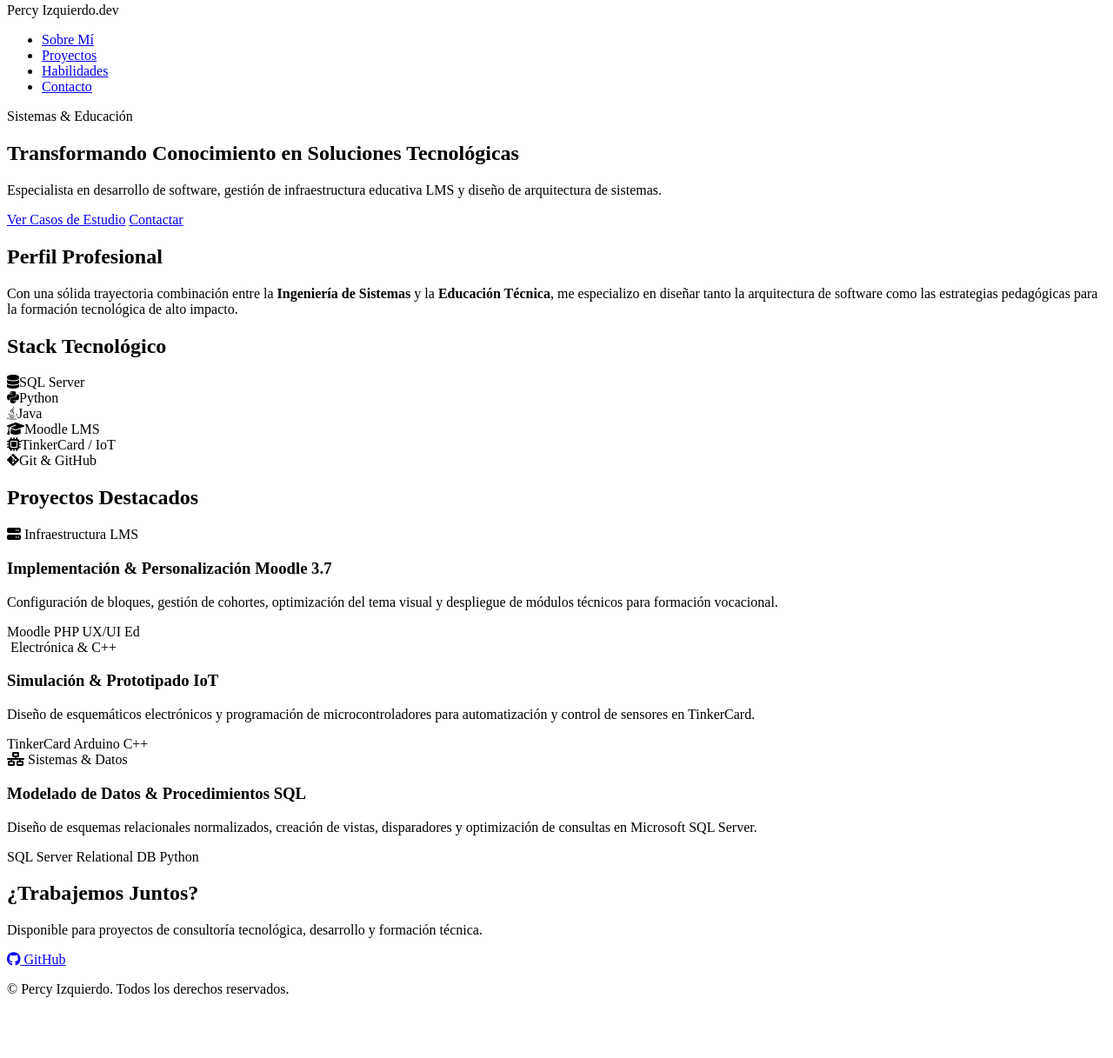
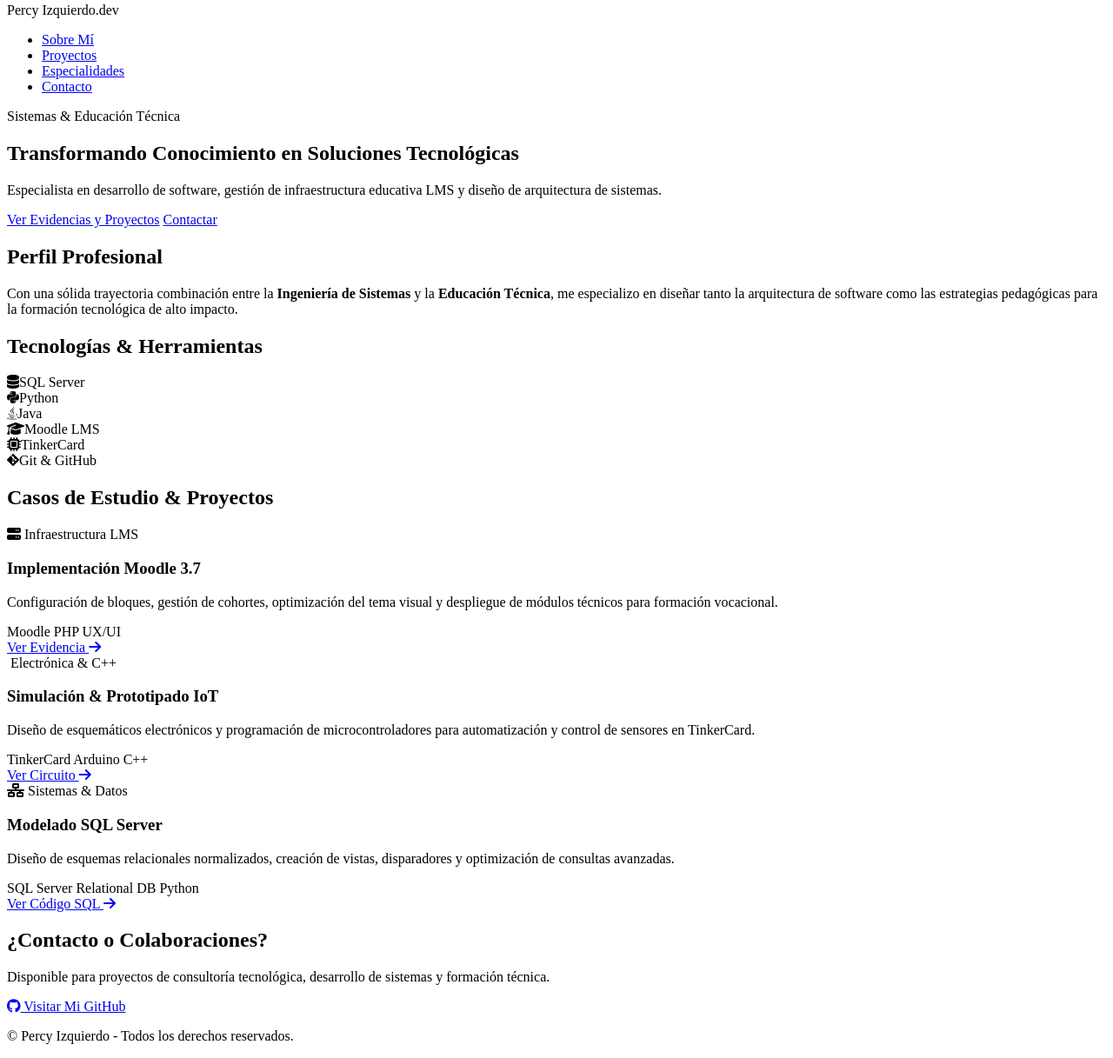
Before and after one commit to percyjavier2023-source/percyjavier2023-source.github.io, a plain HTML site: page index.html in a window 1280 px wide. Shown: the part 5-1222 px from the top of the page at 87% size. Before the commit the page ends 1168 px from the top, so only its background shows below. Drawn offline with Linux system fonts and the light colour scheme.

Commit message:
Update index.html

```diff
--- a/index.html
+++ b/index.html
@@ -2,63 +2,67 @@
 <html lang="es">
 <head>
     <meta charset="UTF-8">
-    <meta name="viewport" content="width=device-width, initial-scale=1.0">
-    <title>Percy Izquierdo - Ingeniero & Educador Técnico</title>
+    <title>Percy Izquierdo - Portafolio Profesional</title>
     <link rel="stylesheet" href="style.css">
-    <!-- Font Awesome para Íconos -->
+    <!-- Íconos de FontAwesome -->
     <link rel="stylesheet" href="https://cdnjs.cloudflare.com/ajax/libs/font-awesome/6.4.0/css/all.min.css">
 </head>
 <body>
 
+    <!-- Encabezado Fijo -->
     <header>
+        <div class="header-container">
+            <div class="logo">Percy Izquierdo<span>.dev</span></div>
             <nav>
-            <div class="logo">Percy Izquierdo<span>.dev</span></div>
                 <ul>
                     <li><a href="#sobre-mi">Sobre Mí</a></li>
                     <li><a href="#proyectos">Proyectos</a></li>
-                <li><a href="#skills">Habilidades</a></li>
+                    <li><a href="#skills">Especialidades</a></li>
                     <li><a href="#contacto" class="btn-nav">Contacto</a></li>
                 </ul>
             </nav>
+        </div>
     </header>
 
-    <main>
-        <!-- Hero Section -->
+    <!-- Presentación Principal -->
     <section id="inicio" class="hero">
-            <div class="hero-content">
-                <span class="badge">Sistemas & Educación</span>
+        <div class="hero-container">
+            <span class="badge">Sistemas & Educación Técnica</span>
             <h1>Transformando Conocimiento en Soluciones Tecnológicas</h1>
             <p>Especialista en desarrollo de software, gestión de infraestructura educativa LMS y diseño de arquitectura de sistemas.</p>
             <div class="hero-buttons">
-                    <a href="#proyectos" class="btn primary">Ver Casos de Estudio</a>
+                <a href="#proyectos" class="btn primary">Ver Evidencias y Proyectos</a>
                 <a href="#contacto" class="btn secondary">Contactar</a>
             </div>
         </div>
     </section>
 
+    <main class="main-container">
         <!-- Sobre Mí -->
-        <section id="sobre-mi" class="about">
+        <section id="sobre-mi" class="section-block">
             <h2>Perfil Profesional</h2>
+            <div class="about-card">
                 <p>Con una sólida trayectoria combinación entre la <strong>Ingeniería de Sistemas</strong> y la <strong>Educación Técnica</strong>, me especializo en diseñar tanto la arquitectura de software como las estrategias pedagógicas para la formación tecnológica de alto impacto.</p>
+            </div>
         </section>
 
-        <!-- Tech Stack / Habilidades -->
-        <section id="skills" class="skills-section">
-            <h2>Stack Tecnológico</h2>
-            <div class="skills-grid">
+        <!-- Especialidades / Stack -->
+        <section id="skills" class="section-block">
+            <h2>Tecnologías & Herramientas</h2>
+            <div class="skills-row">
                 <div class="skill-card"><i class="fa-solid fa-database"></i><span>SQL Server</span></div>
                 <div class="skill-card"><i class="fa-brands fa-python"></i><span>Python</span></div>
                 <div class="skill-card"><i class="fa-brands fa-java"></i><span>Java</span></div>
                 <div class="skill-card"><i class="fa-solid fa-graduation-cap"></i><span>Moodle LMS</span></div>
-                <div class="skill-card"><i class="fa-solid fa-microchip"></i><span>TinkerCard / IoT</span></div>
+                <div class="skill-card"><i class="fa-solid fa-microchip"></i><span>TinkerCard</span></div>
                 <div class="skill-card"><i class="fa-brands fa-git-alt"></i><span>Git & GitHub</span></div>
             </div>
         </section>
 
-        <!-- Proyectos / Casos de Estudio -->
-        <section id="proyectos" class="projects-section">
-            <h2>Proyectos Destacados</h2>
-            <div class="projects-grid">
+        <!-- Proyectos con Enlaces/Botones Clicables -->
+        <section id="proyectos" class="section-block">
+            <h2>Casos de Estudio & Proyectos</h2>
+            <div class="projects-row">
 
                 <!-- Tarjeta 1: LMS Moodle -->
                 <article class="project-card">
@@ -66,16 +70,20 @@
                         <i class="fa-solid fa-server card-icon"></i>
                         <span class="category">Infraestructura LMS</span>
                     </div>
-                    <h3>Implementación & Personalización Moodle 3.7</h3>
+                    <h3>Implementación Moodle 3.7</h3>
                     <p>Configuración de bloques, gestión de cohortes, optimización del tema visual y despliegue de módulos técnicos para formación vocacional.</p>
                     <div class="card-tags">
                         <span>Moodle</span>
                         <span>PHP</span>
-                        <span>UX/UI Ed</span>
+                        <span>UX/UI</span>
                     </div>
+                    <!-- Cambia la URL entre comillas por tu enlace real -->
+                    <a href="https://github.com/percyjavier2023-source" target="_blank" class="card-btn">
+                        Ver Evidencia <i class="fa-solid fa-arrow-right"></i>
+                    </a>
                 </article>
 
-                <!-- Tarjeta 2: TinkerCard / Arduino -->
+                <!-- Tarjeta 2: TinkerCard -->
                 <article class="project-card">
                     <div class="card-header">
                         <i class="fa-solid fa-cpu card-icon"></i>
@@ -88,34 +96,45 @@
                         <span>Arduino</span>
                         <span>C++</span>
                     </div>
+                    <!-- Cambia la URL por el enlace público de tu circuito -->
+                    <a href="https://www.tinkercad.com/" target="_blank" class="card-btn">
+                        Ver Circuito <i class="fa-solid fa-arrow-right"></i>
+                    </a>
                 </article>
 
-                <!-- Tarjeta 3: BD & Sistemas -->
+                <!-- Tarjeta 3: SQL Server -->
                 <article class="project-card">
                     <div class="card-header">
                         <i class="fa-solid fa-network-wired card-icon"></i>
                         <span class="category">Sistemas & Datos</span>
                     </div>
-                    <h3>Modelado de Datos & Procedimientos SQL</h3>
-                    <p>Diseño de esquemas relacionales normalizados, creación de vistas, disparadores y optimización de consultas en Microsoft SQL Server.</p>
+                    <h3>Modelado SQL Server</h3>
+                    <p>Diseño de esquemas relacionales normalizados, creación de vistas, disparadores y optimización de consultas avanzadas.</p>
                     <div class="card-tags">
                         <span>SQL Server</span>
                         <span>Relational DB</span>
                         <span>Python</span>
                     </div>
+                    <!-- Cambia la URL por el enlace a tu script o repositorio -->
+                    <a href="https://github.com/percyjavier2023-source" target="_blank" class="card-btn">
+                        Ver Código SQL <i class="fa-solid fa-arrow-right"></i>
+                    </a>
                 </article>
 
             </div>
         </section>
     </main>
 
+    <!-- Footer -->
     <footer id="contacto">
-        <h2>¿Trabajemos Juntos?</h2>
-        <p>Disponible para proyectos de consultoría tecnológica, desarrollo y formación técnica.</p>
+        <div class="footer-container">
+            <h2>¿Contacto o Colaboraciones?</h2>
+            <p>Disponible para proyectos de consultoría tecnológica, desarrollo de sistemas y formación técnica.</p>
             <div class="social-links">
-            <a href="https://github.com/percyjavier2023-source" target="_blank"><i class="fa-brands fa-github"></i> GitHub</a>
+                <a href="https://github.com/percyjavier2023-source" target="_blank"><i class="fa-brands fa-github"></i> Visitar Mi GitHub</a>
             </div>
-        <p class="copy">&copy; Percy Izquierdo. Todos los derechos reservados.</p>
+            <p class="copy">&copy; Percy Izquierdo - Todos los derechos reservados.</p>
+        </div>
     </footer>
 
 </body>
```
Lines whose indentation alone changed are shown as unchanged.
